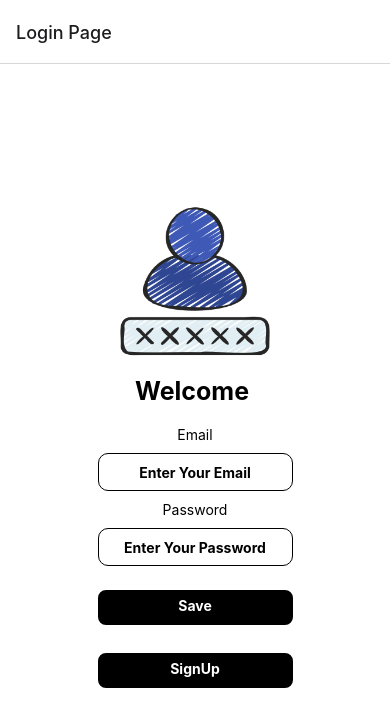
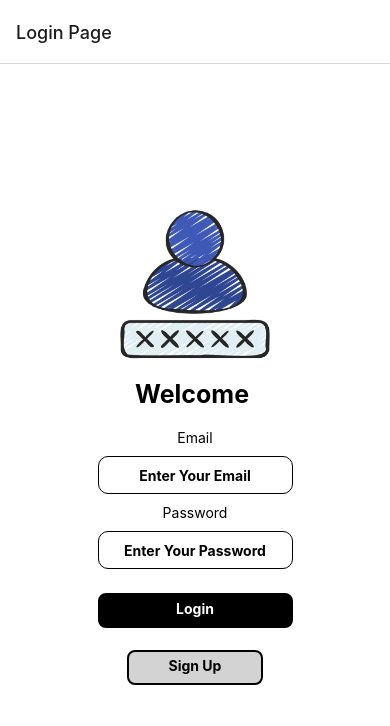
Before and after one commit to MuhsinOztufekci/ProjectRN, a React Native app: screen / in a window 390 px wide. Shown: the top 726 px of the page. Built offline with nearby package versions, Linux system fonts and the light colour scheme.

Commit message:
React native navigation has been added and sign up page now reachable

```diff
--- a/src/screens/LoginPage.js
+++ b/src/screens/LoginPage.js
@@ -13,7 +13,7 @@ import React, { useState } from 'react';
 
 import Loading from '../components/Loading';
 
-const LoginPage = () => {
+const LoginPage = ({ navigation }) => {
 
     const [name, setName] = useState("");
     const [lastName, setLastName] = useState("");
@@ -25,7 +25,7 @@ const LoginPage = () => {
         <View style={styles.container}>
 
             <Image
-                style={styles.Image}
+                style={styles.image}
                 source={require('../../assets/images/loginIcon.png')} />
 
             <Text style={styles.welcome}>Welcome {result}</Text>
@@ -45,38 +45,48 @@ const LoginPage = () => {
                 style={styles.TextInputStyle}
                 onChangeText={setLastName}
                 value={lastName}
-                secureTextEntry={true} />
+                secureTextEntry={true}
+            />
 
+
+            {/* Login Button  */}
             <Pressable
                 onPress={() => setIsLoading(true)}
                 style={({ pressed }) => [
                     {
                         backgroundColor: pressed ? 'gray' : 'black'
                     },
-                    styles.Button
+                    styles.button
                 ]}
             >
-                <Text style={styles.buttonText}>Save</Text>
+                <Text style={styles.buttonText}>Login</Text>
             </Pressable>
 
+
+            {/* SignUp Button */}
+
             <Pressable
-                onPress={() => setIsLoading(true)}
+                onPress={() => navigation.navigate('SignUp Page')}
                 style={({ pressed }) => [
                     {
-                        backgroundColor: pressed ? 'gray' : 'black'
+                        backgroundColor: pressed ? 'gray' : 'lightgray',
+                        marginTop: 8
                     },
-                    styles.Button
+                    styles.signupButton
                 ]}
             >
-                <Text style={styles.buttonText}>SignUp</Text>
+                <Text style={[styles.buttonText, { color: 'black' }]}>Sign Up</Text>
+
             </Pressable>
 
-            {isLoading
-                ? <Loading
-                    changeIsLoading={() => setIsLoading(false)} />
-                : null}
+            {
+                isLoading
+                    ? <Loading
+                        changeIsLoading={() => setIsLoading(false)} />
+                    : null
+            }
 
-        </View>
+        </View >
     );
 }
 
@@ -99,7 +109,7 @@ const styles = StyleSheet.create({
         textAlign: 'center',
         fontWeight: 'bold'
     },
-    Button: {
+    button: {
         borderWidth: 2,
         width: '50%',
         height: 35,
@@ -113,7 +123,7 @@ const styles = StyleSheet.create({
         fontWeight: 'bold',
         color: 'white',
     },
-    Image: {
+    image: {
         width: 150,
         height: 150
     },
@@ -121,5 +131,14 @@ const styles = StyleSheet.create({
         fontWeight: 'bold',
         fontSize: 25,
         marginVertical: 20
+    },
+    signupButton: {
+        borderWidth: 2,
+        width: '35%',
+        height: 35,
+        borderRadius: 8,
+        marginVertical: 14,
+        alignItems: 'center',
+        textAlign: 'center'
     }
 });
```
